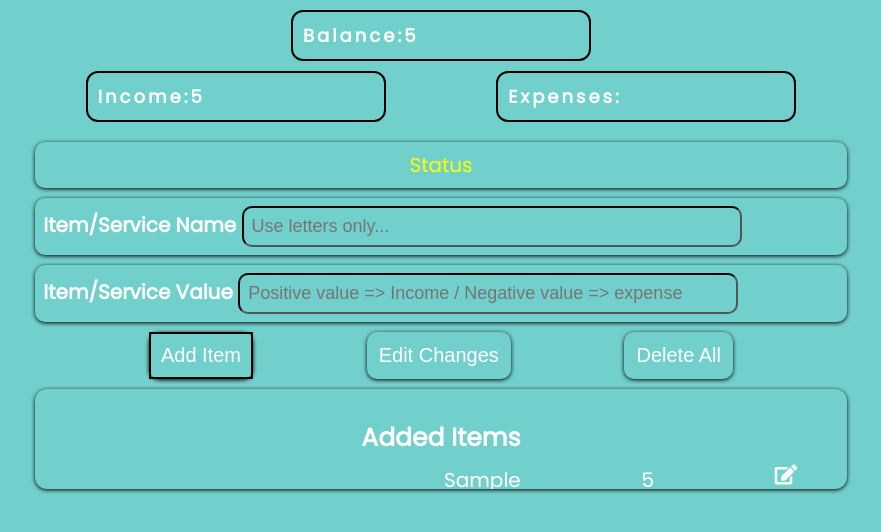
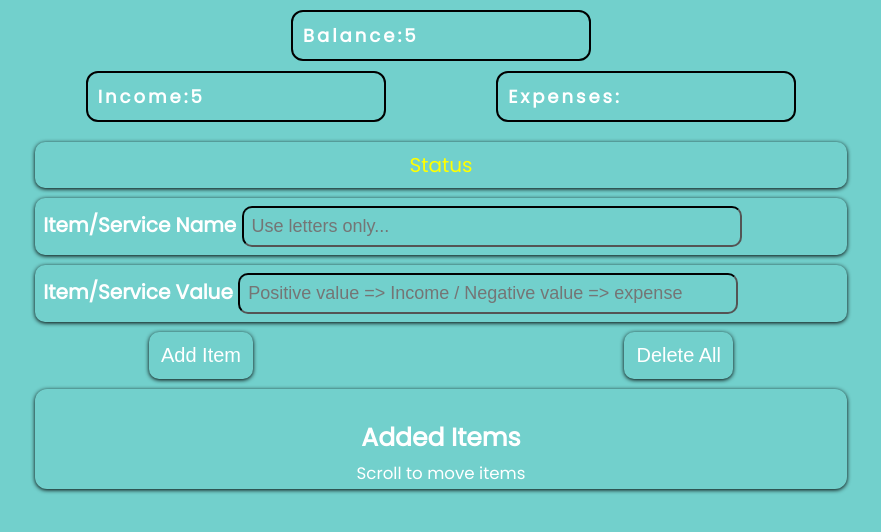
Before and after one commit to igachev/expenseApp, a plain HTML site: page index.html in a window 1280 px wide. Both pictures are taken after typing "Sample", "5" into the empty fields and a click on the button "Add Item". Shown: the whole page, without its empty margins (199-1080 px from the left). Drawn offline with Linux system fonts and the light colour scheme.

Commit message:
adjusted buttons visibility

```diff
--- a/editBtn.js
+++ b/editBtn.js
@@ -8,7 +8,15 @@ let saveCurrentItem;
 
 export function editItem(e) {
     e.preventDefault();
-    console.log(e.currentTarget.parentElement);
+   // console.log(e.currentTarget.parentElement);
+   //when edit icon is clicked display edit btn
+    let editBtn = document.querySelector('.edit-btn');
+    editBtn.classList.add('show');
+    let addBtn = document.querySelector('.add-btn');
+    addBtn.classList.add('hide');
+    let deleteAllBtn = document.querySelector('.delete-all-btn');
+    deleteAllBtn.classList.add('hide');
+
     let currentItem = e.currentTarget.parentElement;
     saveCurrentItem = currentItem;
     //text and value of clicked items
@@ -28,6 +36,16 @@ export function editItem(e) {
 }
 
 function editCompleted() {
+
+    //when edit operation is completed hide the edit btn
+    let editBtn = document.querySelector('.edit-btn');
+    editBtn.classList.remove('show');
+    let addBtn = document.querySelector('.add-btn');
+    addBtn.classList.remove('hide');
+    let deleteAllBtn = document.querySelector('.delete-all-btn');
+    deleteAllBtn.classList.remove('hide');
+
+
     //get the new values
     let newText = textInfo.value;
     let newValue = moneyInfo.value;
--- a/index.html
+++ b/index.html
@@ -41,7 +41,7 @@
             </div>
 
             <div class="all-btns">
-                <button class="btn border-pop add-btn" type="submit">Add Item</button>
+                <button class="btn add-btn" type="submit">Add Item</button>
                 <button class="btn edit-btn" type="submit">Edit Changes</button>
                 <button class="btn delete-all-btn" type="submit">Delete All</button>
             </div>
@@ -49,6 +49,7 @@
 
             <div class="text-list">
                 <h6>Added Items</h6>
+                <small>Scroll to move items</small>
             </div>
   <!--
 
--- a/localStorage.js
+++ b/localStorage.js
@@ -88,7 +88,7 @@ export function displayItemsStoredInLocalStorage(id,textItem,valueItem) {
 export function centerItems() {
     allItems = document.querySelectorAll('.item')
 
-    let scrolled = textList.scrollTop /2 ;
+    let scrolled = textList.scrollTop / 2 ;
 
     allItems.forEach((item) => {
         let itemTop = item.getBoundingClientRect().top;
--- a/style.css
+++ b/style.css
@@ -1,8 +1,5 @@
 @import url('https://fonts.googleapis.com/css2?family=Poppins&display=swap');
 
-:root {
-    --border-size:2px;
-}
 
 *, *::before, *::after  {
     margin: 0;
@@ -200,22 +197,17 @@ transition: color 0.3s ease-in;
 color: black;
 }
 
-.border-pop::before {
-    content: '';
-position: absolute;
-top: 0;
-bottom: 0;
-left: 0;
-right: 0;
-z-index: -1;
-border: var(--border-size) solid black;
-transition: top,left,right,bottom 100ms ease-in-out;
+.edit-btn {
+    visibility: hidden;
+}
+.edit-btn.show {
+    visibility: visible;
 }
 
-.border-pop:hover::before,
-.border-pop:focus :before {
-    top:calc(var(--border-size) * -2);
-    bottom:calc(var(--border-size) * -2);
-    left:calc(var(--border-size) * -2);
-    right:calc(var(--border-size) * -2);
+.add-btn.hide {
+    visibility: hidden;
 }
+
+.delete-all-btn.hide {
+    visibility: hidden;
+}
```
